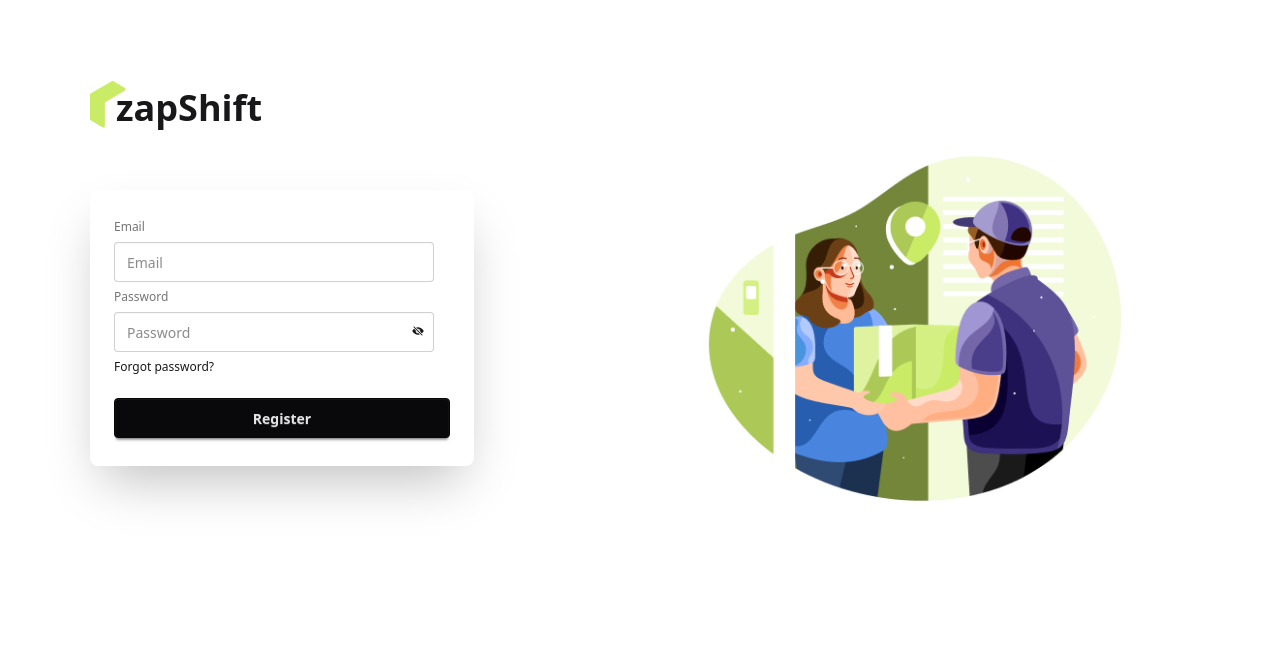
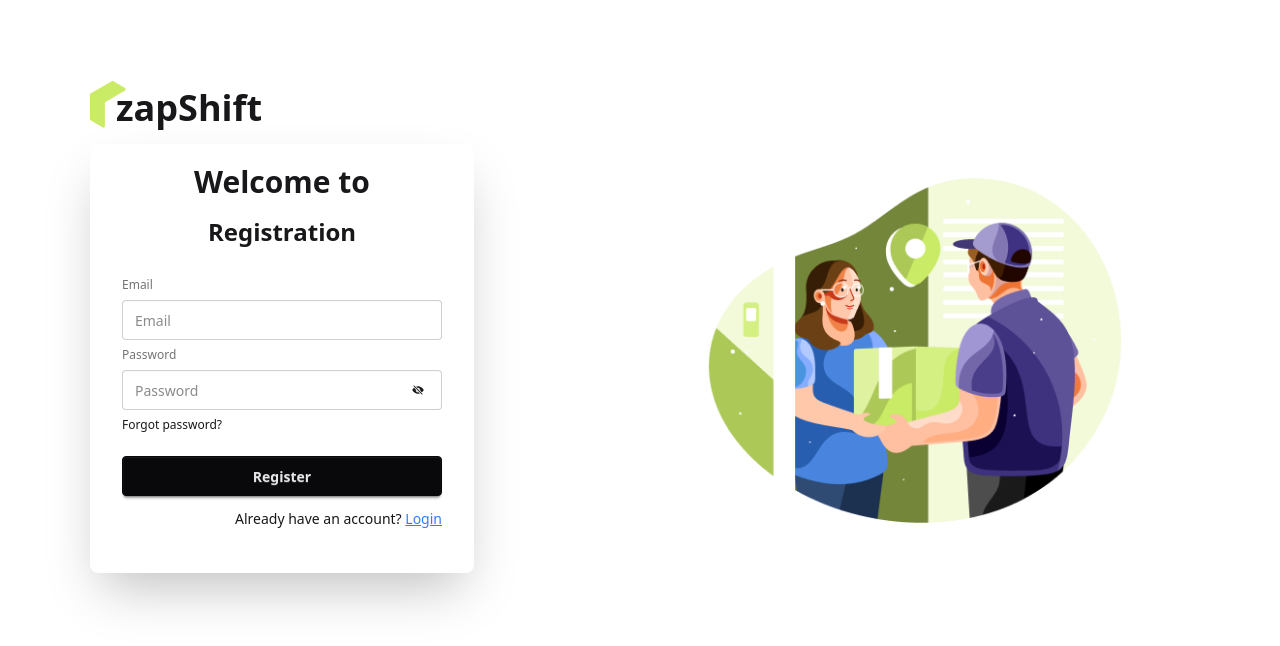
Before and after one commit to MuddacchirIT/my-assignment-11-client, a React app: page /register in a window 1280 px wide. Shown: the top 646 px of the page. Built offline with nearby package versions, Linux system fonts and the light colour scheme; the HTML template or start-up script is replaced by a standard one.

Commit message:
fieldsel

```diff
--- a/src/pages/Auth/Login.jsx
+++ b/src/pages/Auth/Login.jsx
@@ -1,6 +1,7 @@
 import { useForm } from "react-hook-form";
 import { FaEye } from "react-icons/fa";
 import { IoEyeOff } from "react-icons/io5";
+import { Link } from "react-router";
 import useAuth from "../../hooks/useAuth";
 const Login = () => {
   const {
@@ -20,31 +21,33 @@ const Login = () => {
       });
   };
   return (
-    <div className="card bg-base-100 w-full max-w-sm shrink-0 shadow-2xl">
+    <div className="card bg-base-100 w-full max-w-sm shrink-0 shadow-2xl py-4 mt-4">
+      <h3 className="text-3xl text-center font-bold mb-4">Welcome back</h3>
+      <h4 className="text-2xl text-center font-semibold">Please Login</h4>
       <form onSubmit={handleSubmit(handleLogin)} className="card-body">
         <fieldset className="fieldset">
           {/* email field */}
-          <label className="label">Email</label>
+          <label className="label ml-2">Email</label>
           <input
             type="email"
             {...register("email", { required: true })}
-            className="input"
+            className="input mx-auto"
             placeholder="Email"
           />
           {errors.email?.type === "required" && (
             <p className="text-red-500">Email is required</p>
           )}
           {/* password field */}
-          <label className="label">Password</label>
+          <label className="label ml-2">Password</label>
           <input
             type={show ? "text" : "password"}
             {...register("password", { required: true })}
-            className="input"
+            className="input mx-auto"
             placeholder="Password"
           />
           <span
             onClick={() => setShow(!show)}
-            className="absolute right-[50px] top-[135px] cursor-pointer z-50"
+            className="absolute right-[50px] top-[240px] cursor-pointer z-50"
           >
             {show ? <FaEye /> : <IoEyeOff />}
           </span>
@@ -54,10 +57,16 @@ const Login = () => {
             </p>
           )}
           <div>
-            <a className="link link-hover">Forgot password?</a>
+            <a className="link link-hover ml-2">Forgot password?</a>
           </div>
-          <button className="btn btn-neutral mt-4">Login</button>
+          <button className="btn btn-neutral mt-4 mx-2">Login</button>
         </fieldset>
+        <p className="text-md text-end mx-2">
+          New to zapShift?{" "}
+          <Link to="/register">
+            <span className="text-blue-500 underline">Register</span>
+          </Link>
+        </p>
       </form>
     </div>
   );
--- a/src/pages/Auth/Register.jsx
+++ b/src/pages/Auth/Register.jsx
@@ -1,6 +1,7 @@
 import { useForm } from "react-hook-form";
 import { FaEye } from "react-icons/fa";
 import { IoEyeOff } from "react-icons/io5";
+import { Link } from "react-router";
 import useAuth from "../../hooks/useAuth";
 const Register = () => {
   const { show, setShow, registerUser } = useAuth();
@@ -21,21 +22,23 @@ const Register = () => {
   };
 
   return (
-    <div className="card bg-base-100 w-full max-w-sm shrink-0 shadow-2xl">
+    <div className="card bg-base-100 w-full max-w-sm shrink-0 shadow-2xl py-5 mt-4">
+      <h3 className="text-3xl text-center font-bold mb-4">Welcome to</h3>
+      <h4 className="text-2xl text-center font-semibold">Registration</h4>
       <form onSubmit={handleSubmit(handleRegistration)} className="card-body">
         <fieldset className="fieldset">
-          <label className="label">Email</label>
+          <label className="label ml-2">Email</label>
           <input
             type="email"
             {...register("email", { required: true })}
-            className="input"
+            className="input mx-auto"
             placeholder="Email"
           />
           {errors.email?.type === "required" && (
             <p className="text-red-500">Email is required.</p>
           )}
           {/* password field */}
-          <label className="label">Password</label>
+          <label className="label ml-2">Password</label>
           <input
             type={show ? "text" : "password"}
             {...register("password", {
@@ -44,12 +47,12 @@ const Register = () => {
               pattern:
                 /^(?=.*[a-z])(?=.*[A-Z])(?=.*\d)(?=.*[@$!%*?&])[A-Za-z\d@$!%*?&]{8,}$/,
             })}
-            className="input"
+            className="input mx-auto"
             placeholder="Password"
           />
           <span
             onClick={() => setShow(!show)}
-            className="absolute right-[50px] top-[135px] cursor-pointer z-50"
+            className="absolute right-[50px] top-[240px] cursor-pointer z-50"
           >
             {show ? <FaEye /> : <IoEyeOff />}
           </span>
@@ -68,10 +71,16 @@ const Register = () => {
             </p>
           )}
           <div>
-            <a className="link link-hover">Forgot password?</a>
+            <a className="link link-hover ml-2">Forgot password?</a>
           </div>
-          <button className="btn btn-neutral mt-4">Register</button>
+          <button className="btn btn-neutral mt-4 mx-2">Register</button>
         </fieldset>
+        <p className="text-md text-end mx-2">
+          Already have an account?{" "}
+          <Link to="/login">
+            <span className="text-blue-500 underline">Login</span>
+          </Link>
+        </p>
       </form>
     </div>
   );
```
